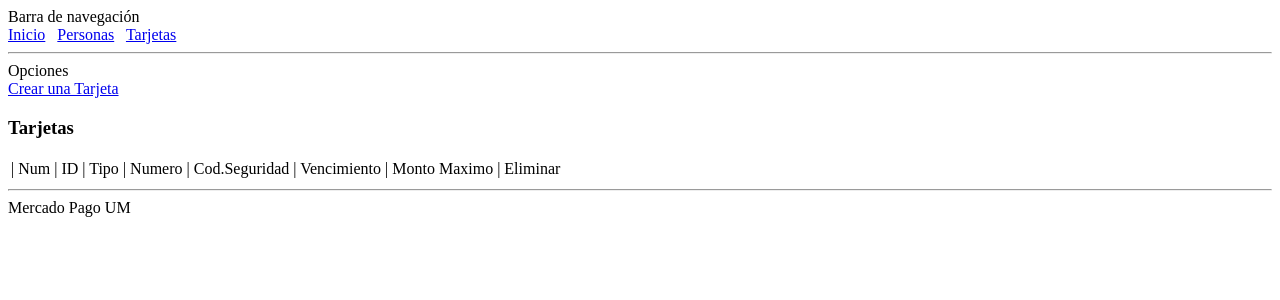
After one commit to MartinMosqueira/Proyecto_Final, a Flask app: page /tarjeta/ in a window 1280 px wide. The commit adds this page. Shown: the top 300 px of the page. Run offline with Flask 2, Linux system fonts and the light colour scheme; data that the repository does not hold is empty.

Commit message:
add tarjetas

```diff
--- a/Login/aplicacion_demo/__init__.py
+++ b/Login/aplicacion_demo/__init__.py
@@ -16,6 +16,7 @@ def create_app():
         from . import rutas_persona
         from . import rutas_inicio
         from . import ruta_prueba
+        from . import rutas_tarjeta
 
         # Create tables for our models
         db.create_all()
--- a/Login/aplicacion_demo/modelos.py
+++ b/Login/aplicacion_demo/modelos.py
@@ -3,6 +3,64 @@ from sqlalchemy import Table, Column, Integer, ForeignKey
 from sqlalchemy.ext.declarative import declarative_base
 from sqlalchemy.orm import relationship
 
+Base = declarative_base()
+
+tarjeta_persona = Table('association', Base.metadata,
+                          Column('tarjeta_id', Integer, ForeignKey('tarjeta.id')),
+                          Column('persona_id', Integer, ForeignKey('persona.id'))
+                          )
+
+class TarjetaPersona(db.Model):
+    __tablename__ = 'tarjetapersona'
+    tarjeta_id = Column(Integer, ForeignKey('tarjeta.id'), primary_key=True)
+    persona_id = Column(Integer, ForeignKey('persona.id'), primary_key=True)
+
+class Tarjeta(db.Model):
+    __tablename__ = 'tarjeta'
+    id = db.Column(db.Integer,
+                   primary_key=True)
+    tipo = db.Column(db.String(64),
+                       index=False,
+                       unique=False,
+                       nullable=False)
+    numero = db.Column(db.String(80),
+                         index=False,
+                         unique=False,
+                         nullable=False)
+    cods= db.Column(db.String(80),
+                         index=False,
+                         unique=False,
+                         nullable=False)
+    vencimiento = db.Column(db.String(80),
+                         index=False,
+                         unique=False,
+                         nullable=False)
+    montomax = db.Column(db.String(80),
+                         index=False,
+                         unique=False,
+                         nullable=False)
+
+
+    personas = relationship("Persona", secondary='tarjetapersona')
+
+    def save(self):
+        db.session.add(self)
+        db.session.commit()
+
+    def update(self):
+        db.session.commit()
+
+    @classmethod
+    def find_by_id(cls, id):
+        return cls.query.filter_by(id=id).first()
+
+    @classmethod
+    def get_all(cls):
+        tarjetas = Tarjeta.query.all()
+        return tarjetas
+
+    def __repr__(self):
+        return '<Tarjeta {}, {}, {}, {}, {}>'.format(self.tipo, self.numero, self.cods, self.vencimiento, self.montomax)
 
 class Persona(db.Model):
     __tablename__ = 'persona'
@@ -20,6 +78,7 @@ class Persona(db.Model):
                          index=False,
                          unique=False,
                          nullable=False)
+    tarjetas = relationship("Tarjeta", secondary='tarjetapersona')
 
     def save(self):
         db.session.add(self)
--- a/Login/aplicacion_demo/rutas_persona.py
+++ b/Login/aplicacion_demo/rutas_persona.py
@@ -5,11 +5,10 @@ from .modelos import db, Persona
 
 @app.route('/persona/')
 def pers():
-    #personas = Persona.query.all()
     personas = Persona.get_all()
     return render_template("persona/index.html",
                            personas=personas,
-                           titulo='personas')
+                           titulo='Personas')
 
 
 @app.route("/persona/crear", methods=["GET"])
--- /dev/null
+++ b/Login/aplicacion_demo/rutas_tarjeta.py
@@ -0,0 +1,44 @@
+from flask import request, render_template, redirect, url_for, make_response
+from flask import current_app as app
+from .modelos import db, Persona, Tarjeta
+
+@app.route('/tarjeta/')
+def tarjeta():
+    tarjetas = Tarjeta.get_all()
+    return render_template("tarjeta/index.html",
+                           tarjetas=tarjetas,
+                           titulo='Tarjetas')
+
+@app.route("/tarjeta/crear", methods=["GET"])
+def tarj_crear():
+    personas = Persona.get_all()
+    return render_template("tarjeta/crear.html",
+                           personas=personas,
+                           titulo='Crear nueva')
+
+@app.route("/tarjeta/crear", methods=["POST"])
+def tarj_agregar():
+    if request.method == 'POST':
+        tipo = request.form.get('tipo')
+        numero = request.form.get('numero')
+        cods = request.form.get('cods')
+        vencimiento = request.form.get('vencimiento')
+        montomax = request.form.get('montomax')
+        personas = request.form.getlist('personas')
+    if tipo and numero and cods and vencimiento and montomax:
+        tarj = Tarjeta(tipo=tipo, numero=numero, cods=cods, vencimiento=vencimiento, montomax=montomax)
+        db.session.add(tarj)
+        db.session.commit()
+        for persona_id in personas:
+            persona = Persona.find_by_id(persona_id)
+            persona.tarjetas.append(tarj)
+            persona.update()
+    return redirect(url_for('tarjeta'))
+
+@app.route('/tarjeta/delete')
+def tarj_delete():
+    tarjeta_id = int(request.args['id'])
+    tarjeta = Tarjeta.find_by_id(tarjeta_id)
+    db.session.delete(tarjeta)
+    db.session.commit()
+    return redirect('/tarjeta')
--- a/Login/config.py
+++ b/Login/config.py
@@ -8,5 +8,5 @@ class Config:
     #SERVER_NAME = environ.get("SERVER_NAME")
 
     # Database
-    SQLALCHEMY_DATABASE_URI = 'sqlite:///site.db'
+    SQLALCHEMY_DATABASE_URI = 'sqlite:///sites.db'
     SQLALCHEMY_TRACK_MODIFICATIONS = environ.get("SQLALCHEMY_TRACK_MODIFICATIONS")
--- a/Login/templates/encabezado.html
+++ b/Login/templates/encabezado.html
@@ -3,6 +3,7 @@
     <div>
         <span><a href="/">Inicio</a></span>&nbsp;&nbsp;
         <span><a href="/persona/">Personas</a></span>&nbsp;&nbsp;
+        <span><a href="/tarjeta/">Tarjetas</a></span>&nbsp;&nbsp;
     </div>
 </div>
 <hr>
--- /dev/null
+++ b/Login/templates/tarjeta/index.html
@@ -0,0 +1,34 @@
+{% extends 'estructura.html' %}
+{% block contenido %}
+    <div>Opciones</div>
+    <div>
+        <span><a href="crear">Crear una Tarjeta</a><br></span>
+    </div>
+    <h3>Tarjetas</h3>
+    <table>
+        <thead>
+            <td>| Num</td>
+            <td>| ID</td>
+            <td>| Tipo</td>
+            <td>| Numero</td>
+            <td>| Cod.Seguridad</td>
+            <td>| Vencimiento</td>
+            <td>| Monto Maximo</td>
+            <td>| Eliminar</td>
+        </thead>
+        <tbody>
+        {% for tarjeta in tarjetas %}
+            <tr>
+                <td>{{ loop.index }}</td>
+                <td>{{ tarjeta.id }}</td>
+                <td>{{ tarjeta.tipo}}</td>
+                <td>{{ tarjeta.numero }}</td>
+                <td>{{ tarjeta.cods }}</td>
+                <td>{{ tarjeta.vencimiento }}</td>
+                <td>{{ tarjeta.montomax }}</td>
+                <td><a href="delete?id={{ tarjeta.id }}">Eliminar</a></td>
+            </tr>
+        {% endfor %}
+        </tbody>
+    </table>
+{% endblock %}
```
Also changed, not shown: Login/templates/persona/detalle.html (+33 -4 lines), Login/templates/persona/index.html (+8 -8 lines), Login/templates/tarjeta/crear.html (added, +17 -0 lines), Login/aplicacion_demo/sites.db (added).
